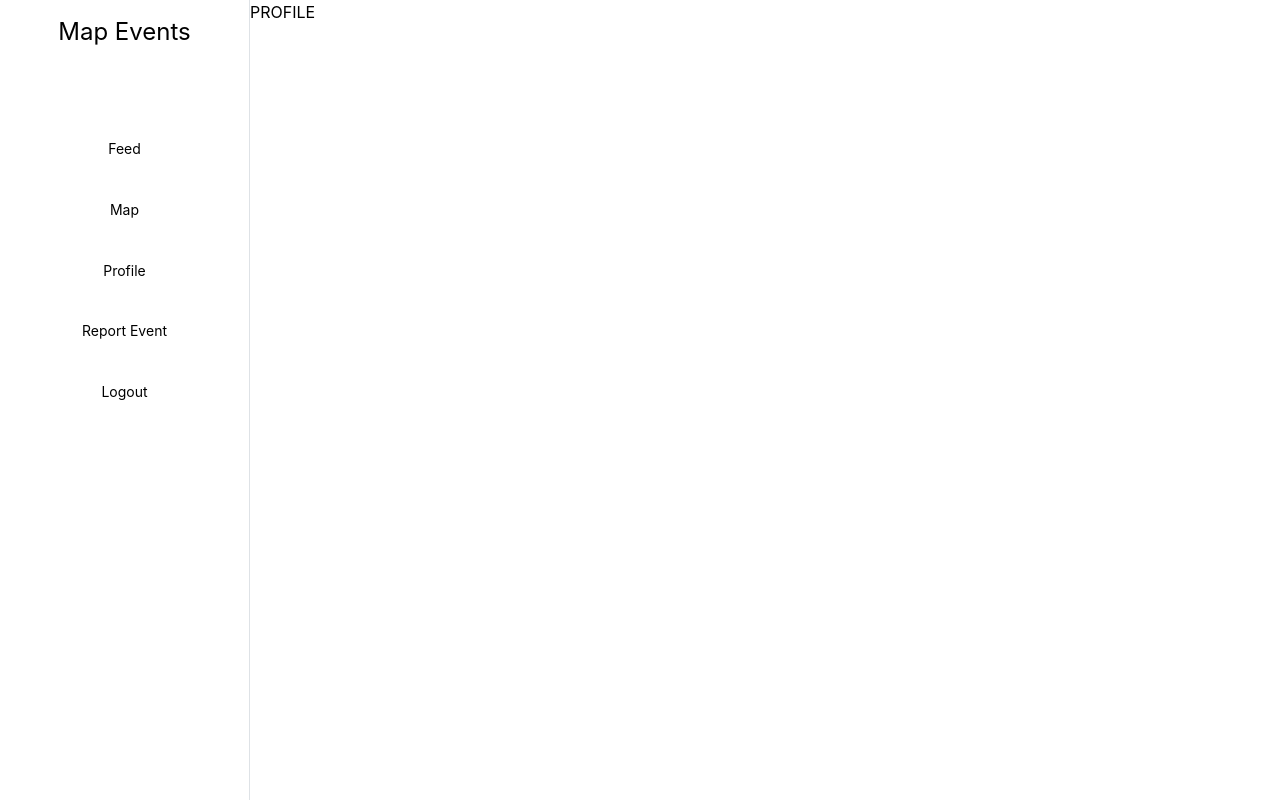
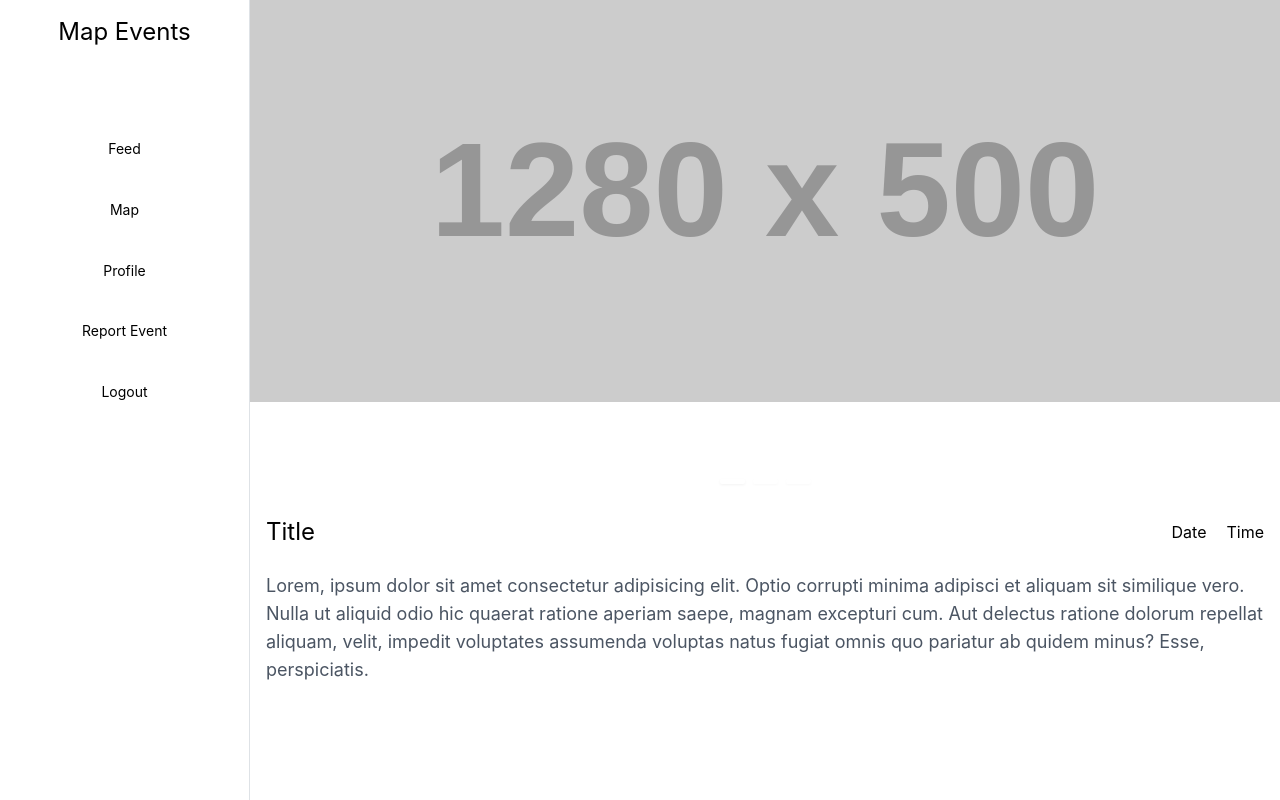
Before and after one commit to pengpa0012/map-events, a Next.js app: page /map/1 in a window 1280 px wide. Built offline with nearby package versions, Linux system fonts and the light colour scheme.

Commit message:
update report page, event profile

```diff
--- a/src/components/map.tsx
+++ b/src/components/map.tsx
@@ -12,22 +12,18 @@ import 'leaflet-defaulticon-compatibility'
 import { Button } from '@mantine/core'
 import { LatLng, LatLngTuple } from 'leaflet'
 import { useRouter } from 'next/router'
+import { useLocalStorage } from '@mantine/hooks'
 
-export default function map({
-  report,
-  setSelectedPosition,
-}: {
-  report?: Boolean
-  setSelectedPosition?: React.Dispatch<React.SetStateAction<LatLng | undefined>>
-}) {
+export default function map({ report }: { report?: Boolean }) {
   const position = [14.599, 120.98] as LatLngTuple
   const router = useRouter()
 
   const LocationMarker = () => {
-    const [markerPosition, setMarkerPosition] = useState<LatLng>()
+    const [markerPosition, setMarkerPosition] = useLocalStorage<LatLng>({
+      key: 'position',
+    })
     const map = useMapEvents({
       click(e) {
-        // setSelectedPosition(e.latlng)
         map.setView(e.latlng)
         setMarkerPosition(e.latlng)
       },
--- a/src/pages/_app.tsx
+++ b/src/pages/_app.tsx
@@ -3,6 +3,7 @@ import type { AppProps } from 'next/app'
 import { MantineProvider, createTheme, AppShell, NavLink } from '@mantine/core'
 import '@mantine/core/styles.css'
 import '@mantine/dates/styles.css'
+import '@mantine/carousel/styles.css'
 import { useDisclosure } from '@mantine/hooks'
 import { useRouter } from 'next/router'
 
@@ -33,21 +34,25 @@ export default function App({ Component, pageProps }: AppProps) {
                 <NavLink
                   label="Feed"
                   className="text-center"
+                  active={router.pathname == '/'}
                   onClick={() => router.push('/')}
                 />
                 <NavLink
                   label="Map"
                   className="text-center"
+                  active={router.pathname == '/map'}
                   onClick={() => router.push('/map')}
                 />
                 <NavLink
                   label="Profile"
                   className="text-center"
+                  active={router.pathname == '/profile'}
                   onClick={() => router.push('/profile')}
                 />
                 <NavLink
                   label="Report Event"
                   className="text-center"
+                  active={router.pathname == '/report'}
                   onClick={() => router.push('/report')}
                 />
                 <NavLink
--- a/src/pages/map/[profile]/index.tsx
+++ b/src/pages/map/[profile]/index.tsx
@@ -1,5 +1,50 @@
+import { Carousel } from '@mantine/carousel'
+import { Container, Image } from '@mantine/core'
 import React from 'react'
 
 export default function profile() {
-  return <h1>PROFILE</h1>
+  return (
+    <Container fluid p={0}>
+      <Carousel withIndicators height={500} loop withControls={false}>
+        <Carousel.Slide>
+          <Image
+            src="https://via.placeholder.com/1280x500"
+            className="w-full"
+            fit="contain"
+          />
+        </Carousel.Slide>
+        <Carousel.Slide>
+          <Image
+            src="https://via.placeholder.com/1280x500"
+            className="w-full"
+            fit="contain"
+          />
+        </Carousel.Slide>
+        <Carousel.Slide>
+          <Image
+            src="https://via.placeholder.com/1280x500"
+            className="w-full"
+            fit="contain"
+          />
+        </Carousel.Slide>
+      </Carousel>
+      <div className="px-4">
+        <div className="flex justify-between items-center py-4">
+          <h2 className="text-2xl">Title</h2>
+          <div className="flex gap-5">
+            <p>Date</p>
+            <p>Time</p>
+          </div>
+        </div>
+        <p className="text-lg py-2 text-gray-600">
+          Lorem, ipsum dolor sit amet consectetur adipisicing elit. Optio
+          corrupti minima adipisci et aliquam sit similique vero. Nulla ut
+          aliquid odio hic quaerat ratione aperiam saepe, magnam excepturi cum.
+          Aut delectus ratione dolorum repellat aliquam, velit, impedit
+          voluptates assumenda voluptas natus fugiat omnis quo pariatur ab
+          quidem minus? Esse, perspiciatis.
+        </p>
+      </div>
+    </Container>
+  )
 }
--- /dev/null
+++ b/src/pages/report/Form.tsx
@@ -0,0 +1,100 @@
+import { Button, Group, Image, Input, Text, Textarea } from '@mantine/core'
+import { DatePickerInput, TimeInput } from '@mantine/dates'
+import { useForm } from '@mantine/form'
+import { useLocalStorage } from '@mantine/hooks'
+import React, { useState } from 'react'
+import { LatLng } from 'leaflet'
+import { Dropzone, IMAGE_MIME_TYPE } from '@mantine/dropzone'
+
+export default function Form() {
+  const [images, setImages] = useState<File[]>([])
+  const [previewImages, setPreviewImages] = useState<string[]>([])
+  const [selectedPosition, _] = useLocalStorage<LatLng>({ key: 'position' })
+
+  const onSubmit = (values: any) => {
+    if (previewImages.length == 0) return console.log('Image Required')
+    console.log(values)
+  }
+
+  const form = useForm({
+    initialValues: {
+      title: '',
+      time: '',
+      date: null,
+      description: '',
+    },
+    validate: {
+      title: (value) => (!value ? 'Title Required' : null),
+      time: (value) => (!value ? 'Time Required' : null),
+      date: (value) => (!value ? 'Date Required' : null),
+      description: (value) => (!value ? 'Description Required' : null),
+    },
+  })
+  return (
+    <>
+      <div className="flex flex-wrap justify-center gap-2 my-10">
+        {previewImages.map((img, i) => (
+          <Image
+            src={img}
+            key={`img-${i}`}
+            className="w-[225px] h-[225px] rounded-md cursor-pointer"
+            fit="contain"
+          />
+        ))}
+        <Dropzone
+          multiple
+          onDrop={(files) => {
+            const blob = window.URL.createObjectURL(files[0])
+            setPreviewImages((prev) => [...prev, blob])
+            setImages((prev) => [...prev, files[0]])
+          }}
+          maxSize={3 * 1024 ** 2}
+          accept={IMAGE_MIME_TYPE}
+          className="border-2 border-dashed bg-gray-100/50 px-12 rounded-md cursor-pointer hover:bg-gray-100"
+        >
+          <Group
+            justify="center"
+            gap="xl"
+            mih={220}
+            style={{ pointerEvents: 'none' }}
+          >
+            <Text size="xl" className="text-center" inline>
+              Upload Image
+            </Text>
+          </Group>
+        </Dropzone>
+      </div>
+      <form
+        className="p-2 flex flex-col gap-5"
+        onSubmit={form.onSubmit(onSubmit)}
+      >
+        <Input.Wrapper label="Title" withAsterisk>
+          <Input placeholder="Enter title" {...form.getInputProps('title')} />
+        </Input.Wrapper>
+        <Group grow>
+          <DatePickerInput
+            label="Date"
+            placeholder="Pick date"
+            withAsterisk
+            {...form.getInputProps('date')}
+          />
+          <TimeInput
+            label="Time"
+            withAsterisk
+            {...form.getInputProps('time')}
+          />
+        </Group>
+        <Textarea
+          placeholder="Enter description"
+          label="Description"
+          withAsterisk
+          styles={{ input: { height: 150 } }}
+          {...form.getInputProps('description')}
+        />
+        <Button variant="filled" size="lg" type="submit">
+          Report Event
+        </Button>
+      </form>
+    </>
+  )
+}
--- a/src/pages/report/index.tsx
+++ b/src/pages/report/index.tsx
@@ -1,83 +1,15 @@
-import {
-  Input,
-  Textarea,
-  Group,
-  Text,
-  rem,
-  Button,
-  Image,
-  Container,
-} from '@mantine/core'
+import { Container } from '@mantine/core'
 import dynamic from 'next/dynamic'
-import React, { useState } from 'react'
-import { Dropzone, IMAGE_MIME_TYPE } from '@mantine/dropzone'
-import { LatLng } from 'leaflet'
-import { DatePickerInput, TimeInput } from '@mantine/dates'
+import React from 'react'
+import Form from './Form'
 
 const Map = dynamic(() => import('../../components/map'), { ssr: false })
 
 export default function report() {
-  const [images, setImages] = useState<File[]>([])
-  const [previewImages, setPreviewImages] = useState<string[]>([])
-  const [selectedPosition, setSelectedPosition] = useState<LatLng>()
-
-  console.log(selectedPosition)
-
   return (
     <Container className="py-20 px-4" size={1440}>
-      <Map report setSelectedPosition={setSelectedPosition} />
-      <Dropzone
-        multiple
-        onDrop={(files) => {
-          const blob = window.URL.createObjectURL(files[0])
-          setPreviewImages((prev) => [...prev, blob])
-          setImages((prev) => [...prev, files[0]])
-        }}
-        maxSize={3 * 1024 ** 2}
-        accept={IMAGE_MIME_TYPE}
-        className="mt-10"
-      >
-        <Group
-          justify="center"
-          gap="xl"
-          mih={220}
-          style={{ pointerEvents: 'none' }}
-        >
-          <div className="w-full">
-            {images.length <= 0 ? (
-              <Text size="xl" className="text-center" inline>
-                Drag images here or click to select files
-              </Text>
-            ) : (
-              <div className="flex flex-wrap justify-center gap-2">
-                {previewImages.map((img, i) => (
-                  <Image
-                    src={img}
-                    key={`img-${i}`}
-                    className="w-[200px] h-[200px]"
-                    fit="cover"
-                  />
-                ))}
-              </div>
-            )}
-          </div>
-        </Group>
-      </Dropzone>
-      <div className="p-2 flex flex-col gap-5">
-        <Input.Wrapper label="Title">
-          <Input placeholder="Enter title" />
-        </Input.Wrapper>
-        <Textarea
-          placeholder="Enter description"
-          label="Description"
-          styles={{ input: { height: 150 } }}
-        />
-        <Group grow>
-          <DatePickerInput label="Date" placeholder="Pick date" />
-          <TimeInput label="Time" />
-        </Group>
-        <Button variant="filled">Report Event</Button>
-      </div>
+      <Map report />
+      <Form />
     </Container>
   )
 }
```
